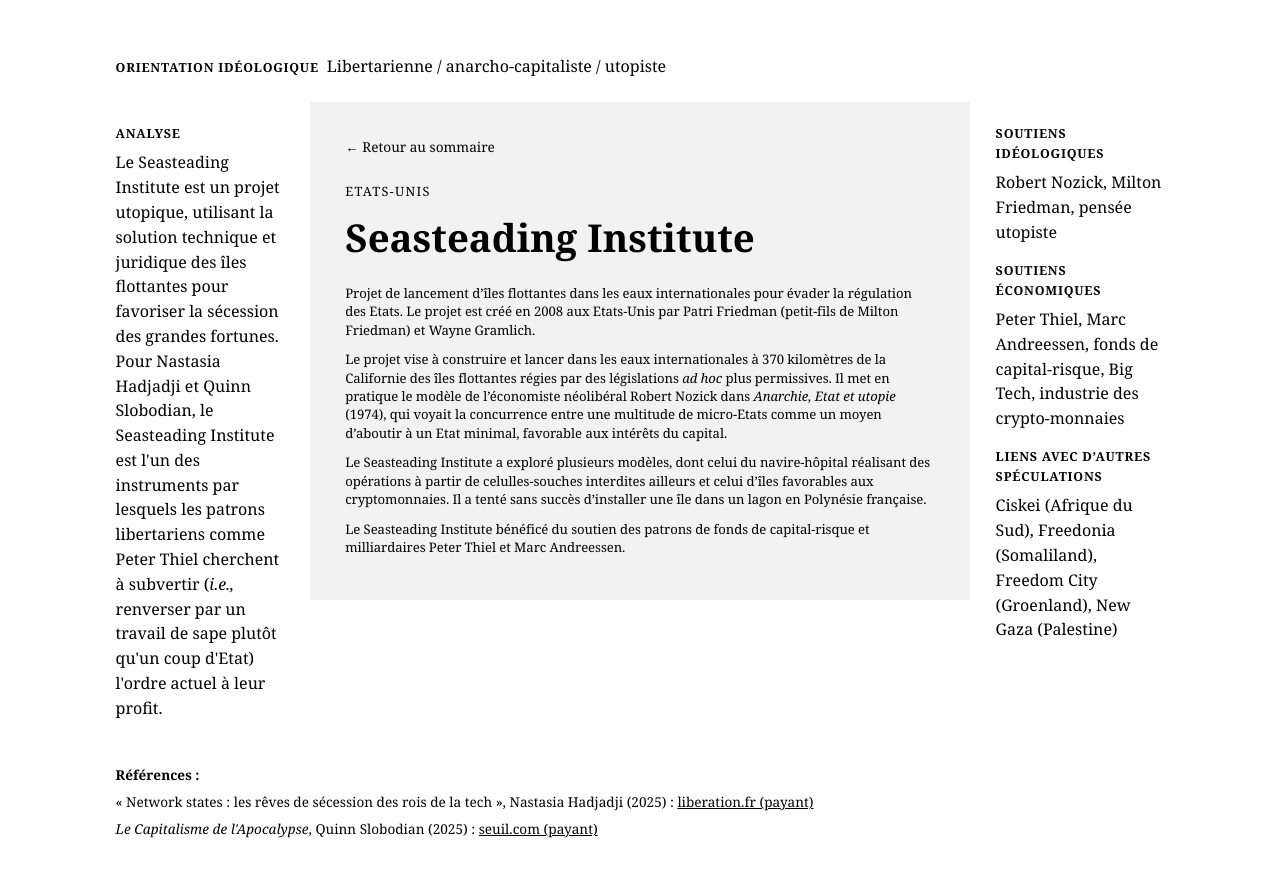
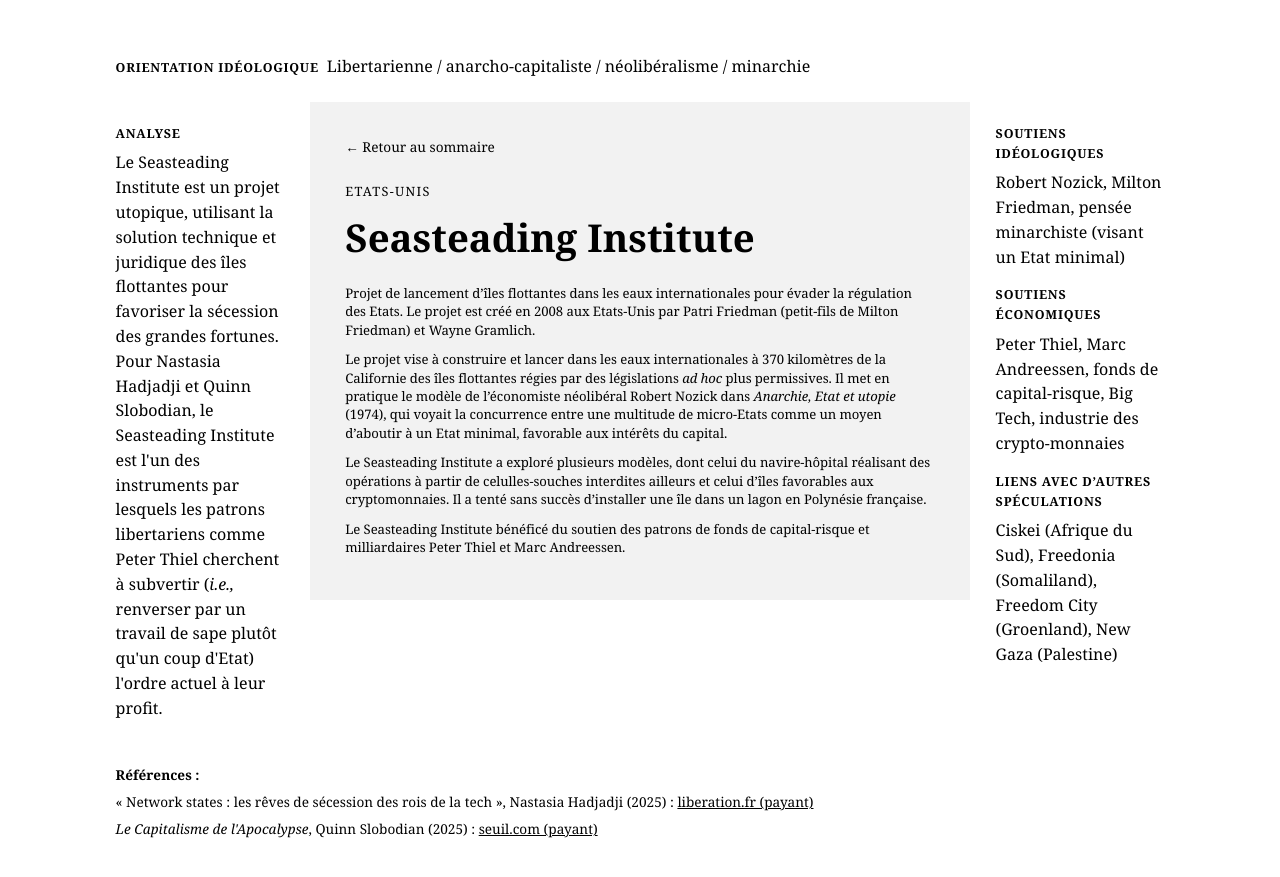
Before and after one commit to encycloreac/encycloreac.github.io, a Jekyll site: the page built from _entries/seasteading-institute.md, in a window 1280 px wide. Shown: the top 877 px of the page. Built offline with Jekyll 4.4.1, drawn with Linux system fonts in a browser that asks for light colours.

Commit message:
Update seasteading-institute.md

```diff
--- a/_entries/seasteading-institute.md
+++ b/_entries/seasteading-institute.md
@@ -1,9 +1,9 @@
 ---
 title: "Seasteading Institute"
 zone: "Etats-Unis"
-orientation: "Libertarienne / anarcho-capitaliste / utopiste"
+orientation: "Libertarienne / anarcho-capitaliste / néolibéralisme / minarchie"
 analyse: "Le Seasteading Institute est un projet utopique, utilisant la solution technique et juridique des îles flottantes pour favoriser la sécession des grandes fortunes. Pour Nastasia Hadjadji et Quinn Slobodian, le Seasteading Institute est l'un des instruments par lesquels les patrons libertariens comme Peter Thiel cherchent à subvertir  (<em>i.e.,</em> renverser par un travail de sape plutôt qu'un coup d'Etat) l'ordre actuel à leur profit."
-soutiens_ideologiques: "Robert Nozick, Milton Friedman, pensée utopiste"
+soutiens_ideologiques: "Robert Nozick, Milton Friedman, pensée minarchiste (visant un Etat minimal)"
 soutiens_economiques: "Peter Thiel, Marc Andreessen, fonds de capital-risque, Big Tech, industrie des crypto-monnaies"
 liens_autres: "Ciskei (Afrique du Sud), Freedonia (Somaliland), Freedom City (Groenland), New Gaza (Palestine)"
 references:
```
